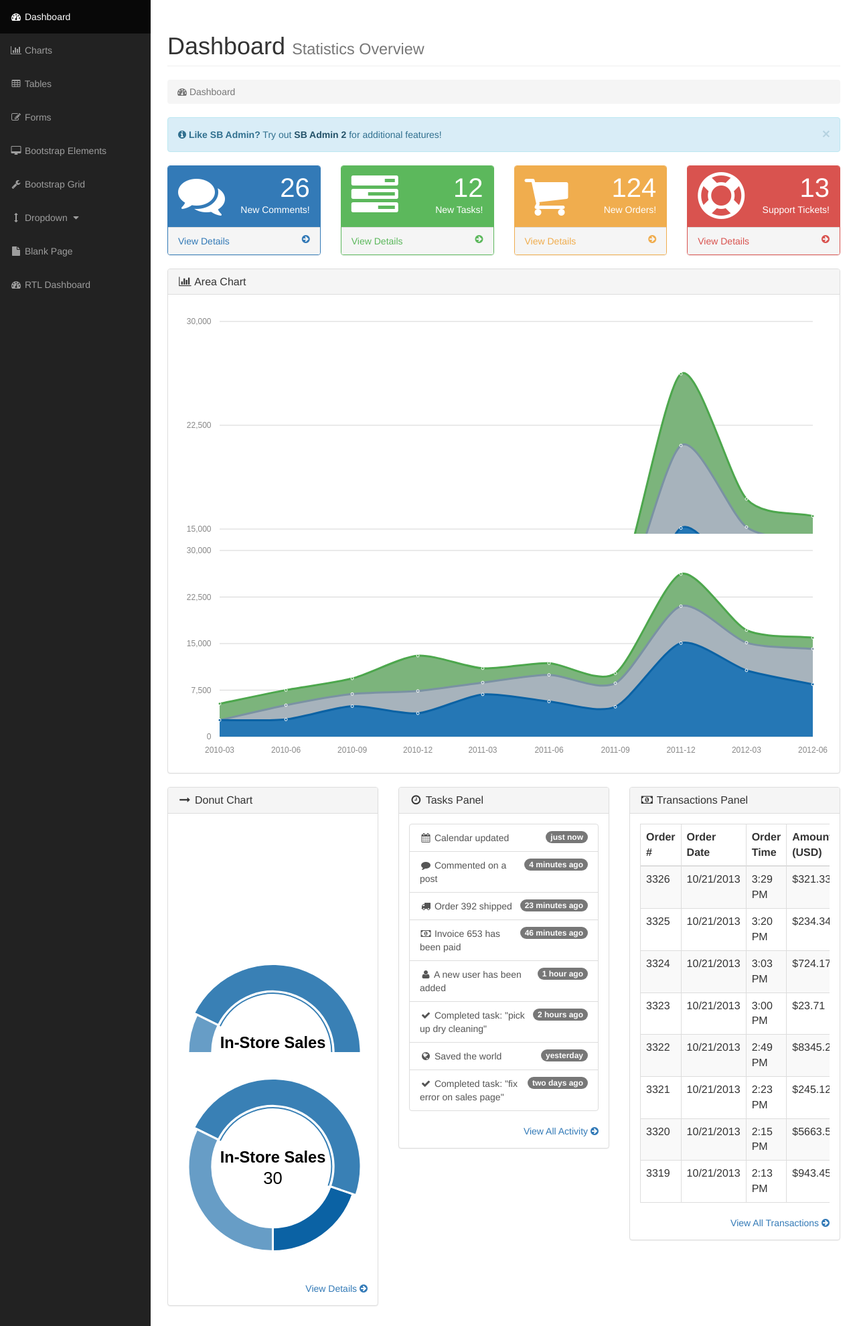
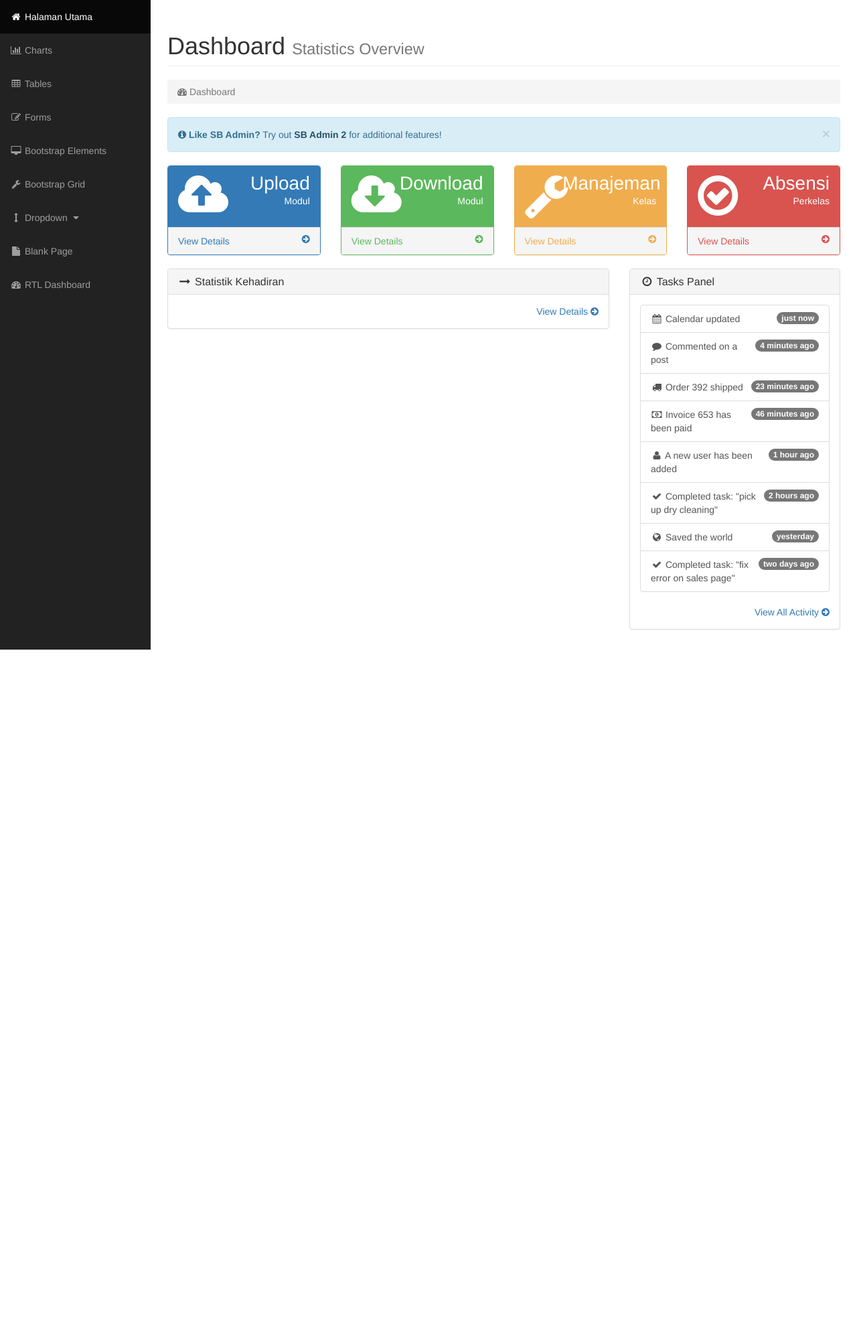
Before and after one commit to hafiznuzal/SesiLab, a CodeIgniter app: page /index.php/halutama/index in a window 1280 px wide. Shown: the part 51-2031 px from the top of the page at 67% size. After the commit the page ends 1021 px from the top, so only its background shows below. Run offline with CodeIgniter, Linux system fonts and the light colour scheme; grey boxes labelled with a size stand in for pictures from a placeholder-image service; some libraries are stand-ins or nearby versions.

Commit message:
Update cod and create database

```diff
--- a/application/views/index.php
+++ b/application/views/index.php
@@ -80,11 +80,11 @@
                             <div class="panel-heading">
                                 <div class="row">
                                     <div class="col-xs-3">
-                                        <i class="fa fa-comments fa-5x"></i>
+                                        <i class="fa fa-cloud-upload fa-5x"></i>
                                     </div>
                                     <div class="col-xs-9 text-right">
-                                        <div class="huge">26</div>
-                                        <div>New Comments!</div>
+                                        <div class="huge" style="font-size:200%">Upload</div>
+                                        <div>Modul</div>
                                     </div>
                                 </div>
                             </div>
@@ -102,11 +102,11 @@
                             <div class="panel-heading">
                                 <div class="row">
                                     <div class="col-xs-3">
-                                        <i class="fa fa-tasks fa-5x"></i>
+                                        <i class="fa fa-cloud-download fa-5x"></i>
                                     </div>
                                     <div class="col-xs-9 text-right">
-                                        <div class="huge">12</div>
-                                        <div>New Tasks!</div>
+                                        <div class="huge" style="font-size:200%">Download</div>
+                                        <div>Modul</div>
                                     </div>
                                 </div>
                             </div>
@@ -124,11 +124,11 @@
                             <div class="panel-heading">
                                 <div class="row">
                                     <div class="col-xs-3">
-                                        <i class="fa fa-shopping-cart fa-5x"></i>
+                                        <i class="fa fa-wrench fa-5x"></i>
                                     </div>
                                     <div class="col-xs-9 text-right">
-                                        <div class="huge">124</div>
-                                        <div>New Orders!</div>
+                                        <div class="huge"style="font-size:200%">Manajeman</div>
+                                        <div>Kelas</div>
                                     </div>
                                 </div>
                             </div>
@@ -146,11 +146,11 @@
                             <div class="panel-heading">
                                 <div class="row">
                                     <div class="col-xs-3">
-                                        <i class="fa fa-support fa-5x"></i>
+                                        <i class="fa fa-check-circle-o fa-5x"></i>
                                     </div>
                                     <div class="col-xs-9 text-right">
-                                        <div class="huge">13</div>
-                                        <div>Support Tickets!</div>
+                                        <div class="huge" style="font-size:200%">Absensi</div>
+                                        <div>Perkelas</div>
                                     </div>
                                 </div>
                             </div>
@@ -164,27 +164,12 @@
                         </div>
                     </div>
                 </div>
-                <!-- /.row -->
 
                 <div class="row">
-                    <div class="col-lg-12">
+                    <div class="col-lg-8">
                         <div class="panel panel-default">
                             <div class="panel-heading">
-                                <h3 class="panel-title"><i class="fa fa-bar-chart-o fa-fw"></i> Area Chart</h3>
-                            </div>
-                            <div class="panel-body">
-                                <div id="morris-area-chart"></div>
-                            </div>
-                        </div>
-                    </div>
-                </div>
-                <!-- /.row -->
-
-                <div class="row">
-                    <div class="col-lg-4">
-                        <div class="panel panel-default">
-                            <div class="panel-heading">
-                                <h3 class="panel-title"><i class="fa fa-long-arrow-right fa-fw"></i> Donut Chart</h3>
+                                <h3 class="panel-title"><i class="fa fa-long-arrow-right fa-fw"></i> Statistik Kehadiran</h3>
                             </div>
                             <div class="panel-body">
                                 <div id="morris-donut-chart"></div>
@@ -240,80 +225,7 @@
                             </div>
                         </div>
                     </div>
-                    <div class="col-lg-4">
-                        <div class="panel panel-default">
-                            <div class="panel-heading">
-                                <h3 class="panel-title"><i class="fa fa-money fa-fw"></i> Transactions Panel</h3>
-                            </div>
-                            <div class="panel-body">
-                                <div class="table-responsive">
-                                    <table class="table table-bordered table-hover table-striped">
-                                        <thead>
-                                            <tr>
-                                                <th>Order #</th>
-                                                <th>Order Date</th>
-                                                <th>Order Time</th>
-                                                <th>Amount (USD)</th>
-                                            </tr>
-                                        </thead>
-                                        <tbody>
-                                            <tr>
-                                                <td>3326</td>
-                                                <td>10/21/2013</td>
-                                                <td>3:29 PM</td>
-                                                <td>$321.33</td>
-                                            </tr>
-                                            <tr>
-                                                <td>3325</td>
-                                                <td>10/21/2013</td>
-                                                <td>3:20 PM</td>
-                                                <td>$234.34</td>
-                                            </tr>
-                                            <tr>
-                                                <td>3324</td>
-                                                <td>10/21/2013</td>
-                                                <td>3:03 PM</td>
-                                                <td>$724.17</td>
-                                            </tr>
-                                            <tr>
-                                                <td>3323</td>
-                                                <td>10/21/2013</td>
-                                                <td>3:00 PM</td>
-                                                <td>$23.71</td>
-                                            </tr>
-                                            <tr>
-                                                <td>3322</td>
-                                                <td>10/21/2013</td>
-                                                <td>2:49 PM</td>
-                                                <td>$8345.23</td>
-                                            </tr>
-                                            <tr>
-                                                <td>3321</td>
-                                                <td>10/21/2013</td>
-                                                <td>2:23 PM</td>
-                                                <td>$245.12</td>
-                                            </tr>
-                                            <tr>
-                                                <td>3320</td>
-                                                <td>10/21/2013</td>
-                                                <td>2:15 PM</td>
-                                                <td>$5663.54</td>
-                                            </tr>
-                                            <tr>
-                                                <td>3319</td>
-                                                <td>10/21/2013</td>
-                                                <td>2:13 PM</td>
-                                                <td>$943.45</td>
-                                            </tr>
-                                        </tbody>
-                                    </table>
-                                </div>
-                                <div class="text-right">
-                                    <a href="#">View All Transactions <i class="fa fa-arrow-circle-right"></i></a>
-                                </div>
-                            </div>
-                        </div>
-                    </div>
+
                 </div>
                 <!-- /.row -->
 
--- a/application/views/navigate.php
+++ b/application/views/navigate.php
@@ -146,7 +146,7 @@
                 <div class="collapse navbar-collapse navbar-ex1-collapse">
                     <ul class="nav navbar-nav side-nav">
                         <li class="active">
-                            <a href="index.html"><i class="fa fa-fw fa-dashboard"></i> Dashboard</a>
+                            <a href="index.html"><i class="fa fa-fw fa-home"></i> Halaman Utama</a>
                         </li>
                         <li>
                             <a href="charts.html"><i class="fa fa-fw fa-bar-chart-o"></i> Charts</a>
```
Also changed, not shown: 1 other file.
